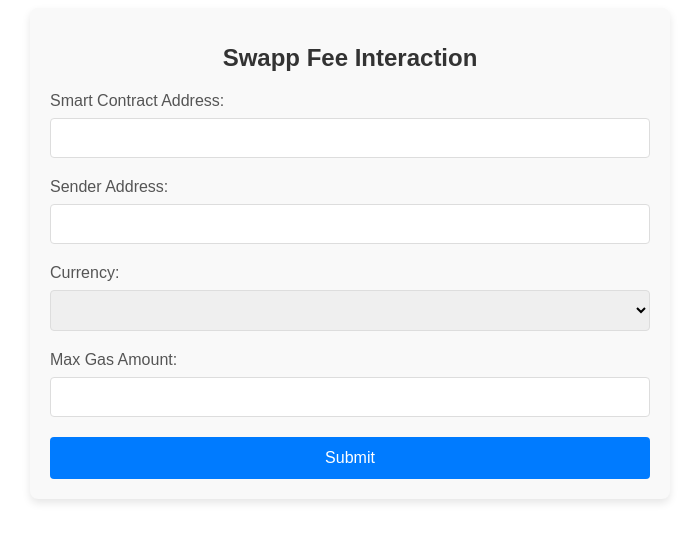
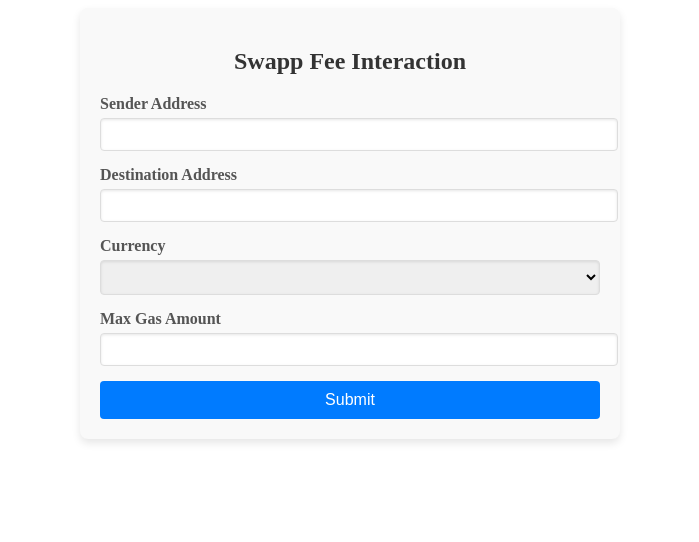
Before and after one commit to smeneguz/Dynamic-Gas, an Angular app in the folder swapp-fee-fe/: page / in a window 1280 px wide. Shown: the top 542 px of the page, without its empty margins (290-989 px from the left). Built offline with nearby package versions, Linux system fonts and the light colour scheme.

Commit message:
Migliorata interfaccia grafica

```diff
--- a/swapp-fee-fe/src/app/swapp-fee/swapp-fee-interaction/swapp-fee-interaction.component.css
+++ b/swapp-fee-fe/src/app/swapp-fee/swapp-fee-interaction/swapp-fee-interaction.component.css
@@ -1,80 +1,83 @@
-/* Stile generale per il container */
-.container {
-    max-width: 600px;
-    margin: 0 auto; /* Centra il contenitore */
+/* Container per il form */
+.form-container {
+  background-color: #f9f9f9;
   padding: 20px;
-    background-color: #f9f9f9; /* Sfondo chiaro */
+  max-width: 500px;
+  margin: 0 auto;
+  box-shadow: 0 4px 8px rgba(0, 0, 0, 0.1); /* Ombra */
   border-radius: 8px;
-    box-shadow: 0 4px 8px rgba(0, 0, 0, 0.1); /* Ombra per effetto carta */
-    font-family: Arial, sans-serif;
 }
 
-  /* Titolo */
-  h1 {
+/* Titolo del form */
+.form-title {
   text-align: center;
+  color: #333;
   font-size: 24px;
-    color: #333;
   margin-bottom: 20px;
 }
 
-  /* Stili per il form */
-  form {
-    display: flex;
-    flex-direction: column;
+/* Success Box */
+.success-box {
+  background-color: #e6ffed;
+  border: 1px solid #28a745;
+  color: #155724;
+  padding: 10px;
+  margin-bottom: 15px;
+  border-radius: 4px;
+  text-align: center;
 }
 
-  /* Stile per le etichette */
-  label {
-    font-size: 16px;
-    color: #555;
-    margin-bottom: 8px;
+/* Gruppo di form */
+.form-group {
+  margin-bottom: 15px;
 }
 
-  /* Stile per i campi di input */
-  input, select {
-    padding: 10px;
-    font-size: 16px;
+/* Etichette */
+.form-group label {
+  display: block;
+  font-weight: 600;
+  color: #555;
+  margin-bottom: 5px;
+}
+
+/* Input e select */
+.form-control {
+  width: 100%;
+  padding: 8px;
   border: 1px solid #ddd;
   border-radius: 4px;
-    margin-bottom: 20px;
-    transition: border-color 0.3s ease;
+  box-shadow: inset 0 1px 3px rgba(0, 0, 0, 0.1);
+  transition: border 0.3s ease;
 }
 
-  /* Cambia colore del bordo quando il campo è attivo */
-  input:focus, select:focus {
-    border-color: #007BFF;
-    outline: none; /* Rimuove il bordo esterno predefinito */
+/* Focus sugli input */
+.form-control:focus {
+  border-color: #007bff;
+  outline: none;
+  box-shadow: 0 0 5px rgba(0, 123, 255, 0.5);
 }
 
-  /* Stile per il pulsante */
-  button {
-    padding: 12px;
-    font-size: 16px;
-    background-color: #007BFF; /* Colore del pulsante */
-    color: #fff;
+/* Bottone di submit */
+.btn-submit {
+  width: 100%;
+  padding: 10px;
+  background-color: #007bff;
   border: none;
   border-radius: 4px;
+  color: white;
+  font-size: 16px;
   cursor: pointer;
   transition: background-color 0.3s ease;
 }
 
-  /* Cambia il colore del pulsante al passaggio del mouse */
-  button:hover {
+/* Hover sul bottone */
+.btn-submit:hover {
   background-color: #0056b3;
 }
 
-  /* Stile responsive: adatta il layout per schermi più piccoli */
-  @media (max-width: 768px) {
-    .container {
-      padding: 10px;
+/* Spaziatura globale */
+body {
+  font-family: Arial, sans-serif;
+  background-color: #f0f2f5;
+  padding: 20px;
 }
-
-    input, select, button {
-      font-size: 14px;
-      padding: 8px;
-    }
-
-    h1 {
-      font-size: 20px;
-    }
-  }
--- a/swapp-fee-fe/src/app/swapp-fee/swapp-fee-interaction/swapp-fee-interaction.component.html
+++ b/swapp-fee-fe/src/app/swapp-fee/swapp-fee-interaction/swapp-fee-interaction.component.html
@@ -1,20 +1,41 @@
-<div class="container">
-    <h1>Swapp Fee Interaction</h1>
-    <form (ngSubmit)="onSubmit()" #feeForm="ngForm">
-      <label for="contractAddress">Smart Contract Address:</label>
-      <input id="contractAddress" [(ngModel)]="contractAddress" name="contractAddress" required />
+<div class="form-container">
+  <h2 class="form-title">Swapp Fee Interaction</h2>
 
-      <label for="senderAddress">Sender Address:</label>
-      <input id="senderAddress" [(ngModel)]="senderAddress" name="senderAddress" required />
+  <!-- Success Message Box -->
+  <div *ngIf="transactionSuccess" class="success-box">
+    <p>Transaction completed successfully!</p>
+    <p>Gas paid: {{ gasAmount }} IOTA</p>
+  </div>
 
-      <label for="currency">Currency:</label>
-      <select id="currency" [(ngModel)]="selectedCurrency" name="currency" required>
+  <!-- Form -->
+  <form (ngSubmit)="onSubmit()">
+    <!-- Sender Address -->
+    <div class="form-group">
+      <label for="senderAddress">Sender Address</label>
+      <input type="text" id="senderAddress" [(ngModel)]="senderAddress" name="senderAddress" class="form-control" required />
+    </div>
+
+    <!-- Destination Address -->
+    <div class="form-group">
+      <label for="destinationAddress">Destination Address</label>
+      <input type="text" id="destinationAddress" [(ngModel)]="destinationAddress" name="destinationAddress" class="form-control" required />
+    </div>
+
+    <!-- Currency -->
+    <div class="form-group">
+      <label for="currency">Currency</label>
+      <select id="currency" [(ngModel)]="selectedCurrency" name="selectedCurrency" class="form-control">
         <option *ngFor="let currency of currencies" [value]="currency">{{ currency }}</option>
       </select>
+    </div>
 
-      <label for="maxGasAmount">Max Gas Amount:</label>
-      <input id="maxGasAmount" [(ngModel)]="maxGasAmount" name="maxGasAmount" required />
+    <!-- Max Gas Amount -->
+    <div class="form-group">
+      <label for="maxGasAmount">Max Gas Amount</label>
+      <input type="text" id="maxGasAmount" [(ngModel)]="maxGasAmount" name="maxGasAmount" class="form-control" required />
+    </div>
 
-      <button type="submit" [disabled]="!feeForm.form.valid">Submit</button>
-    </form>
-  </div>
+    <!-- Submit Button -->
+    <button type="submit" class="btn-submit">Submit</button>
+  </form>
+</div>
--- a/swapp-fee-fe/src/app/swapp-fee/swapp-fee-interaction/swapp-fee-interaction.component.ts
+++ b/swapp-fee-fe/src/app/swapp-fee/swapp-fee-interaction/swapp-fee-interaction.component.ts
@@ -1,5 +1,5 @@
 import { Component } from '@angular/core';
-import { HttpClient } from '@angular/common/http';  // Importa il modulo HttpClient
+import { HttpClient } from '@angular/common/http';
 import { catchError } from 'rxjs/operators';
 import { throwError } from 'rxjs';
 
@@ -9,31 +9,36 @@ import { throwError } from 'rxjs';
   styleUrls: ['./swapp-fee-interaction.component.css']
 })
 export class SwappFeeInteractionComponent {
-  contractAddress: string = '';
   senderAddress: string = '';
+  destinationAddress: string = '';
   selectedCurrency: string = '';
   maxGasAmount: string = '';
-  currencies: string[] = ['ETH', 'BTC', 'SOL', 'IOTA'];  // Aggiungi le tue valute
+  currencies: string[] = ['ETH', 'BTC', 'SOL', 'IOTA'];
+
+  transactionSuccess: boolean = false; // Stato per la transazione
+  gasAmount: number = 0; // Quantità di gas pagato
 
   constructor(private http: HttpClient) {}
 
   onSubmit() {
     const formData = {
-      contractAddress: this.contractAddress,
       senderAddress: this.senderAddress,
+      destinationAddress: this.destinationAddress,
       selectedCurrency: this.selectedCurrency,
       maxGasAmount: this.maxGasAmount
     };
 
-    this.http.post('http://localhost:3000/api/submit-fee', formData)  // Sostituisci con la tua API NestJS
+    this.http.post('http://localhost:3000/api/submit-fee', formData)
       .pipe(
         catchError(error => {
           console.error('Errore durante l\'invio del form:', error);
           return throwError(error);
         })
       )
-      .subscribe(response => {
+      .subscribe((response: any) => {
         console.log('Risposta dal server:', response);
+        this.transactionSuccess = true; // Mostra il messaggio di successo
+        this.gasAmount = response.gasAmount; // Mostra il gas pagato
       });
   }
 }
```
Also changed, not shown: 2 other files (tests, documents, lock files or other folders). Lines whose indentation alone changed are shown as unchanged.
